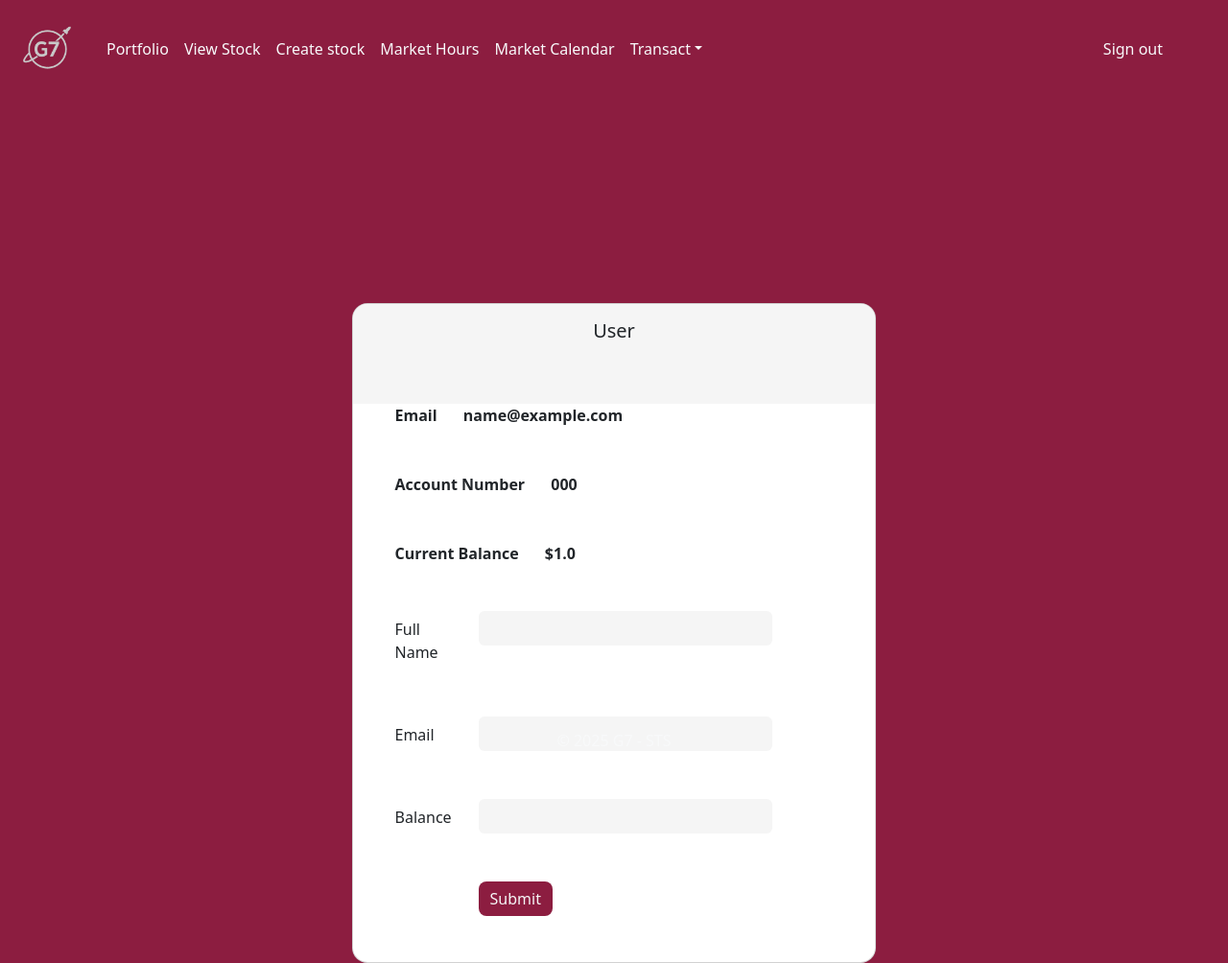
After one commit to el-monke/StockTradingSystem, a Flask app: page /update_user/1 in a window 1280 px wide. The commit adds this page. Shown: the whole page at 96% size. Run offline with Flask 3, Linux system fonts and the light colour scheme; tables that the repository leaves empty hold one stand-in row (values such as "Sample post").

Commit message:
Basic User Graph/CRUD
Created a basic stacked bar chart for a user's holdings. Added Brett's CRUD functionality for Admins.

```diff
--- a/flask_working/app.py
+++ b/flask_working/app.py
@@ -7,6 +7,7 @@ from flask_bcrypt import Bcrypt
 from functools import wraps # For Admin only routes
 import datetime
 import uuid
+import builtins
 from flask_wtf import FlaskForm
 from wtforms import StringField, IntegerField, DecimalField, SubmitField
 from wtforms.validators import DataRequired, NumberRange
@@ -21,7 +22,7 @@ from apscheduler.schedulers.background import BackgroundScheduler
 app = Flask(__name__)
 # DATABASE -----------------------------------------------------------------------------------------------------------------------------------------------------------------------------------------
 # Database configuration
-app.config['SQLALCHEMY_DATABASE_URI'] = 'mysql+pymysql://root:password123@localhost/sts_db'
+app.config['SQLALCHEMY_DATABASE_URI'] = 'mysql+pymysql://root:password@localhost/sts_db'
 app.config['SQLALCHEMY_TRACK_MODIFICATIONS'] = False
 app.config['SECRET_KEY'] = 'your-secret-key'
 
@@ -263,10 +264,31 @@ def home():
             .limit(5)
             .all()
         )
+        # Logic for chart.js bar chart
+        holdings = {}
+        for ticker, mktPrice, quantity in portfolio:
+            qty = int(quantity)
+            d = holdings.setdefault(ticker, {"qty": 0, "cost": Decimal("0")})
+            d["qty"] += quantity
+            d["cost"] += Decimal(str(mktPrice)) * quantity
+
+        rows = []
+        for ticker, s in holdings.items():
+            currentPrice = get_live_price(ticker)
+            position = currentPrice * s["qty"]
+            pnl = position - s["cost"]
+
+            rows.append({
+                "name": ticker,
+                "cost": float(s["cost"]),
+                "profit_loss": float(pnl)
+            })
+
         return render_template(
             "home.html",
             stock=stock,
             portfolio=portfolio,
+            rows=rows,
             market_open=market_open,
             market_start=start,
             market_end=end,
@@ -276,6 +298,7 @@ def home():
     # Admin view
     users = (
         User.query.with_entities(
+            User.userId,
             User.fullName,
             User.email,
             User.customerAccountNumber,
@@ -396,6 +419,43 @@ def admin_required(f):
 def logout():
     logout_user()
     return redirect(url_for("signIn"))
+
+# UPDATE (update fullname & email)
+@app.route('/update_user/<int:user_id>', methods=["GET","POST"])
+def update_user(user_id):
+    user = User.query.get_or_404(user_id)
+    if request.method == "POST":
+        user.fullName = request.form.get("fullName")
+        user.email = request.form.get("email")
+        user.availableFunds = request.form.get("availableFunds")
+        user.updatedAt = datetime.datetime.now()
+
+        try:
+            db.session.commit()
+            flash(f'User {user.userId} updated successfully!', 'success')
+            return redirect(url_for('home'))
+        except builtins.Exception as e:
+            db.session.rollback()
+            flash(f'Error updating user: {str(e)}', 'error')
+            return redirect(url_for('home'))
+    return render_template('update_user.html', user=user)
+
+# DELETE
+@app.route('/delete_user/<int:user_id>', methods=["POST"])
+def delete_user(user_id):
+    user = User.query.get_or_404(user_id)
+    try:
+        Portfolio.query.filter_by(userId=user.userId).delete()
+        OrderHistory.query.filter_by(userId=user.userId).delete()
+        FinancialTransaction.query.filter_by(customerAccountNumber=user.customerAccountNumber).delete()
+
+        db.session.delete(user)
+        db.session.commit()
+        flash(f'User {user.userId} deleted successfully!', 'success')
+    except builtins.Exception as e:
+        db.session.rollback()
+        flash(f'Error deleting user: {str(e)}', 'error')
+    return redirect(url_for('home'))
 
 #----------------------------------------------------------------------------------------------------------------------------------------------------------------------------------------------------
 
--- /dev/null
+++ b/flask_working/templates/update_user.html
@@ -0,0 +1,57 @@
+{% extends "base.html" %}
+{% block title %}Update User{% endblock %}
+{% block content %}
+<style>
+    .card.hover-lift {transition: transform .2s ease, box-shadow .2s ease;}
+    .card.hover-lift:hover {transform: translateY(-4px); box-shadow: var(--bs-box-shadow-lg);}
+</style>
+
+<div class="row mt-5" style="padding-top: 15%;">
+    <div class="col-md-6 mx-auto">
+        <div class="card hover-lift rounded-4 overflow-hidden">
+            <div class="card-body" style="background-color: #F5F5F5;">
+                <h5 class="card-title text-center mb-5">{{ user.fullName }}</h5>
+            </div>
+            <div class="d-flex">
+                <p class="form-label fw-bold mb-5" style="padding-left: 8%;">Email</p>
+                <span class="fw-bold" style="padding-left: 5%;">{{ user.email }}</span>
+            </div>
+            <div class="d-flex">
+                <p class="form-label fw-bold mb-5" style="padding-left: 8%;">Account Number</p>
+                <span class="fw-bold" style="padding-left: 5%;">{{ user.customerAccountNumber }}</span>
+            </div>
+            <div class="d-flex">
+                <p class="form-label fw-bold mb-5" style="padding-left: 8%;">Current Balance</p>
+                <span class="fw-bold" style="padding-left: 5%;">${{ user.availableFunds }}</span>
+            </div>
+            <form method="post">
+                <div class="form-group row mb-5" style="padding-left: 8%;">
+                    <label for="fullName" class="col-sm-2 col-form-label">Full Name</label>
+                    <div class="col-sm-10 ml-3" style="width: 63%">
+                        <input type="text" class="form-control" id="fullName" name="fullName" style="background-color: #F5F5F5;border: none;">
+                    </div>
+                </div>
+                <div class="form-group row mb-5" style="padding-left: 8%;">
+                    <label for="email" class="col-sm-2 col-form-label">Email</label>
+                    <div class="col-sm-10 ml-3" style="width: 63%;">
+                        <input type="email" class="form-control" id="email" name="email" style="background-color: #F5F5F5;border: none;">
+                    </div>
+                </div>
+                <div class="form-group row mb-5" style="padding-left: 8%;">
+                    <label for="availableFunds" class="col-sm-2 col-form-label">Balance</label>
+                    <div class="col-sm-10 ml-3" style="width: 63%;">
+                        <input type="number" class="form-control" id="availableFunds" name="availableFunds" style="background-color: #F5F5F5;border: none;">
+                    </div>
+                </div>
+                <div class="form-group row mb-5" style="padding-left: 24%;">
+                    <div class="col-sm-10">
+                        <button type="submit" class="btn btn-primary rounded-3" style="background-color: #8C1D40;color: #F5F5F5;border:none;">Submit</button>
+                    </div>
+                </div>
+            </form>
+        </div>
+    </div>
+</div>
+
+
+{% endblock %}
```
Also changed, not shown: flask_working/templates/home.html (+46 -1 lines).
